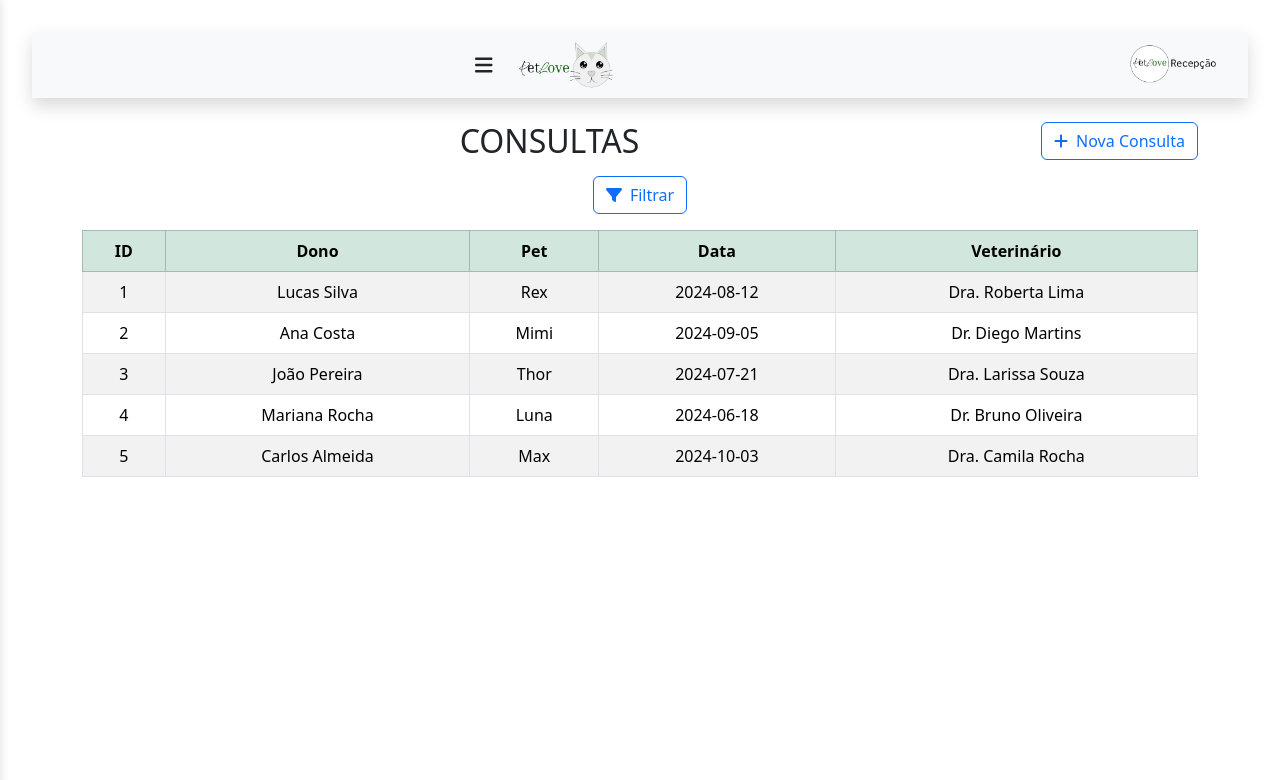
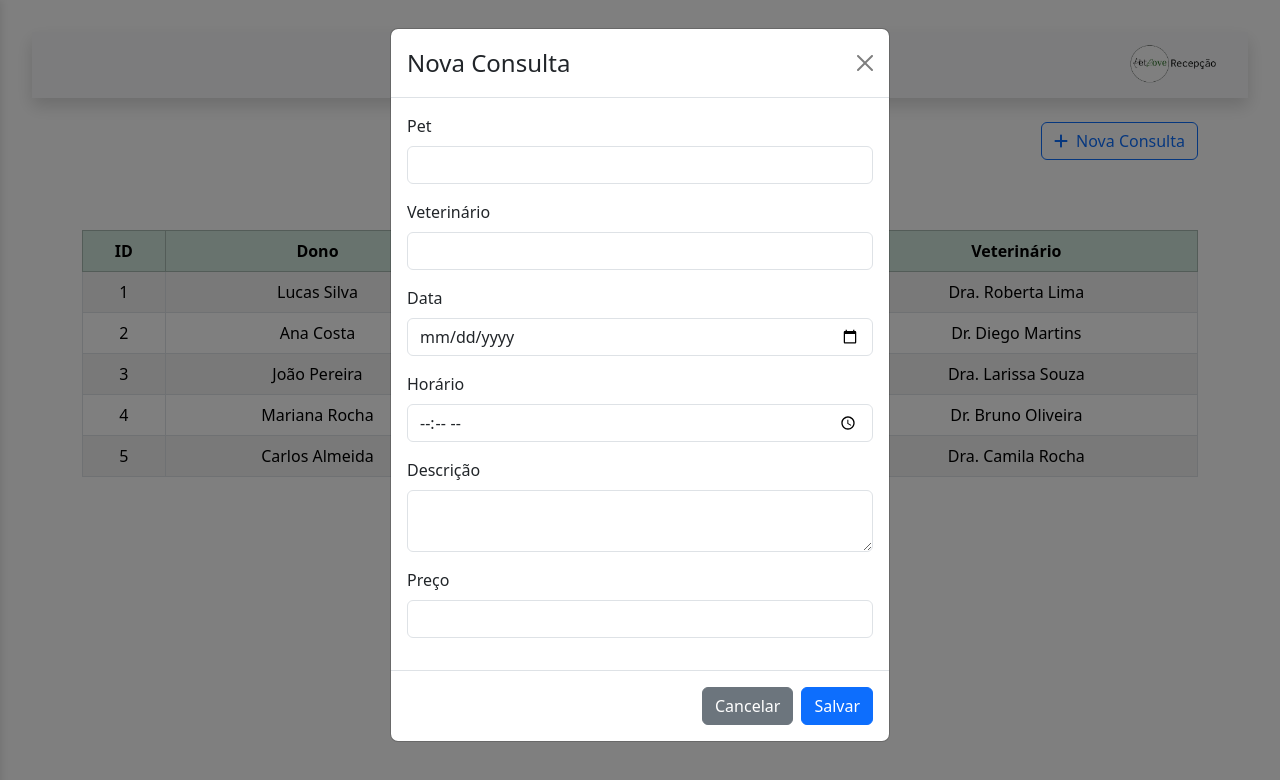
Before and after one commit to ErickWarmling/pet-love-front-end, a React (Vite) app in the folder pet-love/: page /consultas in a window 1280 px wide. Both pictures are taken after a click on the button "Nova Consulta". Shown: the top 780 px of the page. Built offline with nearby package versions, Linux system fonts and the light colour scheme.

Commit message:
criacao de forms basicos das consultas principais

```diff
--- a/pet-love/src/components/Consultas/ListConsultas/ListConsultas.jsx
+++ b/pet-love/src/components/Consultas/ListConsultas/ListConsultas.jsx
@@ -2,6 +2,7 @@ import { useState } from 'react';
 import AddButton from '../../Grid/AddButton/AddButton';
 import GridContent from '../../Grid/GridContent/GridContent';
 import FilterDropdown from '../../Grid/FilterDropdown/FilterDropdown';
+import ModalForm from '../../Form/ModalForm';
 
 const columns = [
     { header: 'ID', accessor: 'id' },
@@ -51,8 +52,8 @@ const data = [
 
 
 function ListConsultas() {
-
     const [filteredData, setFilteredData] = useState(data);
+    const [showModal, setShowModal] = useState(false);
 
     const applyFilter = (filters) => {
         const filtered = data.filter(item =>
@@ -63,6 +64,20 @@ function ListConsultas() {
         setFilteredData(filtered);
     };
 
+    const handleAdd = (newPerson) => {
+        const newId = data.length ? Math.max(...data.map(d => d.id)) + 1 : 1;
+        setData(prev => [...prev, { id: newId, ...newPerson }]);
+    };
+
+    const formFields = [
+        { name: 'pet', label: 'Pet' },
+        { name: 'vet', label: 'Veterinário' },
+        { name: 'date', label: 'Data', type: 'date' },
+        { name: 'time', label: 'Horário', type: 'time' },
+        { name: 'description', label: 'Descrição', type: 'textarea' },
+        { name: 'price', label: 'Preço', type: 'number' },
+    ];
+
     return (
         <section className="ListConsultas py-4">
             <div className="container">
@@ -72,7 +87,7 @@ function ListConsultas() {
                         <h2 className="m-0">CONSULTAS</h2>
                     </div>
                     <div className="col-auto">
-                        <AddButton text="Nova Consulta" onClick={() => console.log('NOVA CONSULTA')} />
+                        <AddButton text="Nova Consulta" onClick={() => setShowModal(true)} />
                     </div>
                 </div>
 
@@ -89,6 +104,15 @@ function ListConsultas() {
                         <GridContent data={filteredData} columns={columns} />
                     </div>
                 </div>
+
+                {/* Modal form */}
+                <ModalForm
+                    show={showModal}
+                    onClose={() => setShowModal(false)}
+                    title="Nova Consulta"
+                    fields={formFields}
+                    onSubmit={handleAdd}
+                />
             </div>
         </section>
     );
--- a/pet-love/src/components/Form/ModalForm.jsx
+++ b/pet-love/src/components/Form/ModalForm.jsx
@@ -26,6 +26,7 @@ function ModalForm({ show, onClose, title, fields, onSubmit }) {
                         <Form.Group className="mb-3" key={index}>
                             <Form.Label>{field.label}</Form.Label>
                             <Form.Control
+                                as={field.type === 'textarea' ? 'textarea' : 'input'}
                                 type={field.type || 'text'}
                                 name={field.name}
                                 value={formData[field.name] || ''}
--- a/pet-love/src/components/Funcionarios/ListFuncionarios/ListFuncionarios.jsx
+++ b/pet-love/src/components/Funcionarios/ListFuncionarios/ListFuncionarios.jsx
@@ -2,6 +2,7 @@ import { useState } from 'react';
 import AddButton from '../../Grid/AddButton/AddButton';
 import GridContent from '../../Grid/GridContent/GridContent';
 import FilterDropdown from '../../Grid/FilterDropdown/FilterDropdown';
+import ModalForm from '../../Form/ModalForm';
 
 const columns = [
     { header: 'ID', accessor: 'id' },
@@ -38,8 +39,8 @@ const data = [
 ];
 
 function ListFuncionarios() {
-
     const [filteredData, setFilteredData] = useState(data);
+    const [showModal, setShowModal] = useState(false);
 
     const applyFilter = (filters) => {
         const filtered = data.filter(item =>
@@ -50,6 +51,22 @@ function ListFuncionarios() {
         setFilteredData(filtered);
     };
 
+    const handleAdd = (newPerson) => {
+        const newId = data.length ? Math.max(...data.map(d => d.id)) + 1 : 1;
+        setData(prev => [...prev, { id: newId, ...newPerson }]);
+    };
+
+    const formFields = [
+        { name: 'name', label: 'Nome' },
+        { name: 'cpf', label: 'CPF' },
+        { name: 'cidade', label: 'Cidade' },
+        { name: 'phone', label: 'Telefone' },
+        { name: 'crmv', label: 'CRMV' },
+        { name: 'email', label: 'E-mail' },
+        { name: 'especialidade', label: 'Especialidade', type: 'textarea' },
+        { name: 'password', label: 'Senha', type: 'password' },
+    ];
+
     return (
         <section className="ListFuncionarios py-4">
             <div className="container">
@@ -59,7 +76,7 @@ function ListFuncionarios() {
                         <h2 className="m-0">FUNCIONÁRIOS</h2>
                     </div>
                     <div className="col-auto">
-                        <AddButton text="Novo Funcionário" onClick={() => console.log('NOVO FUNCIONÁRIO')} />
+                        <AddButton text="Novo Funcionário" onClick={() => setShowModal(true)} />
                     </div>
                 </div>
 
@@ -76,6 +93,15 @@ function ListFuncionarios() {
                         <GridContent data={filteredData} columns={columns} />
                     </div>
                 </div>
+
+                {/* Modal form */}
+                <ModalForm
+                    show={showModal}
+                    onClose={() => setShowModal(false)}
+                    title="Novo Funcionário"
+                    fields={formFields}
+                    onSubmit={handleAdd}
+                />
             </div>
         </section>
     );
--- a/pet-love/src/components/Pets/ListPets/ListPets.jsx
+++ b/pet-love/src/components/Pets/ListPets/ListPets.jsx
@@ -2,6 +2,7 @@ import { useState } from 'react';
 import AddButton from '../../Grid/AddButton/AddButton';
 import GridContent from '../../Grid/GridContent/GridContent';
 import FilterDropdown from '../../Grid/FilterDropdown/FilterDropdown';
+import ModalForm from '../../Form/ModalForm';
 
 const columns = [
     { header: 'ID', accessor: 'id' },
@@ -57,8 +58,8 @@ const data = [
 
 
 function ListPets() {
-
     const [filteredData, setFilteredData] = useState(data);
+    const [showModal, setShowModal] = useState(false);
 
     const applyFilter = (filters) => {
         const filtered = data.filter(item =>
@@ -69,6 +70,20 @@ function ListPets() {
         setFilteredData(filtered);
     };
 
+    const handleAdd = (newPerson) => {
+        const newId = data.length ? Math.max(...data.map(d => d.id)) + 1 : 1;
+        setData(prev => [...prev, { id: newId, ...newPerson }]);
+    };
+
+    const formFields = [
+        { name: 'owner', label: 'Dono' },
+        { name: 'name', label: 'Nome' },
+        { name: 'type', label: 'Tipo' },
+        { name: 'race', label: 'Raça' },
+        { name: 'date_birth', label: 'Data de Nascimento', type: 'date' },
+        { name: 'observations', label: 'Observações', type: 'textarea' },
+    ];
+
     return (
         <section className="ListPets py-4">
             <div className="container">
@@ -78,7 +93,7 @@ function ListPets() {
                         <h2 className="m-0">PETS</h2>
                     </div>
                     <div className="col-auto">
-                        <AddButton text="Novo Pet" onClick={() => console.log('NOVO PET')} />
+                        <AddButton text="Novo Pet" onClick={() => setShowModal(true)} />
                     </div>
                 </div>
 
@@ -95,6 +110,15 @@ function ListPets() {
                         <GridContent data={filteredData} columns={columns} />
                     </div>
                 </div>
+
+                {/* Modal form */}
+                <ModalForm
+                    show={showModal}
+                    onClose={() => setShowModal(false)}
+                    title="Novo Pet"
+                    fields={formFields}
+                    onSubmit={handleAdd}
+                />
             </div>
         </section>
     );
```
